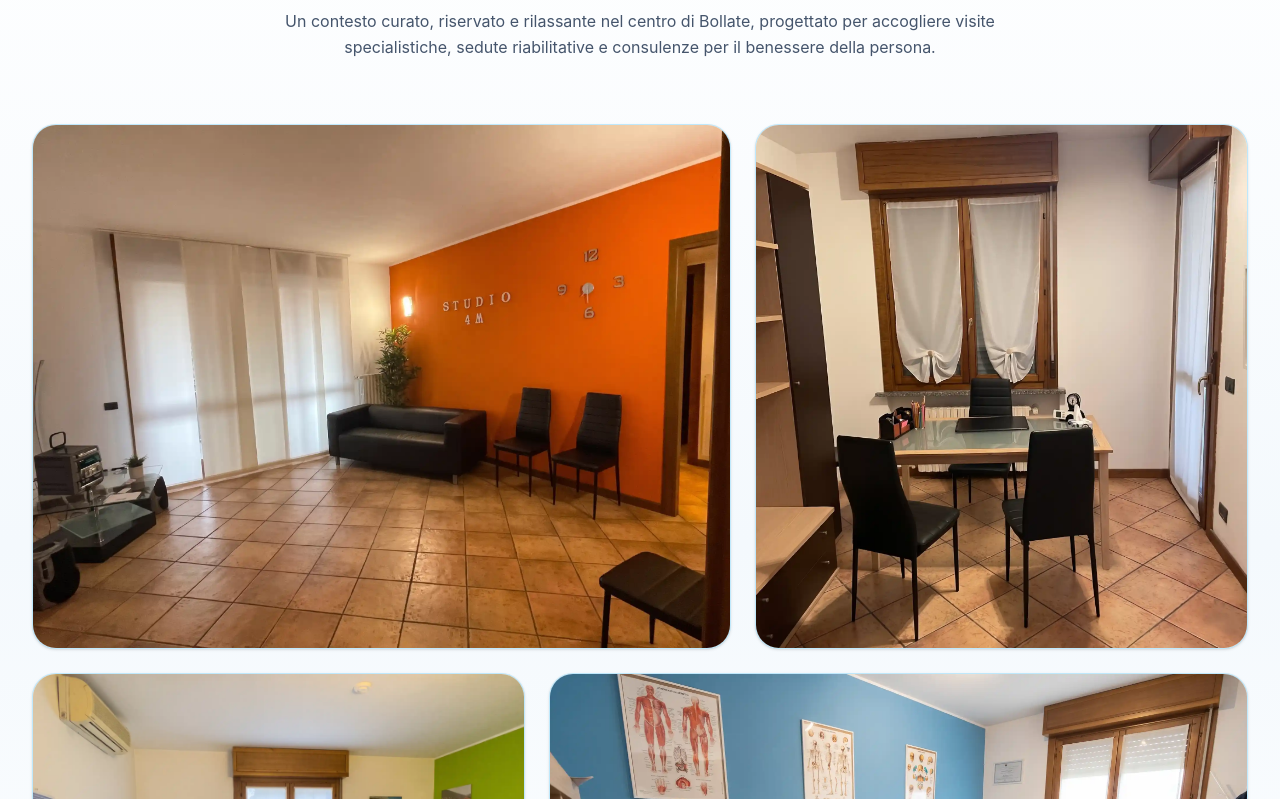
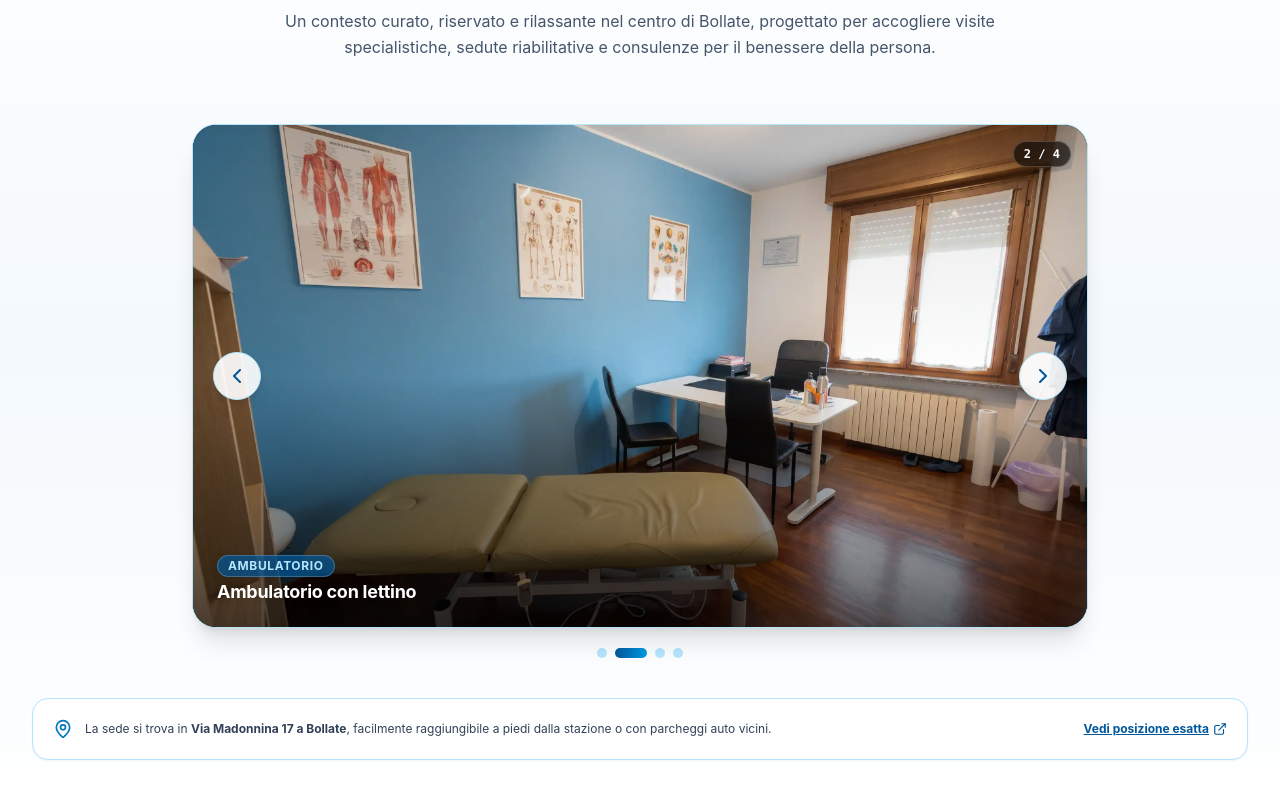
Before and after one commit to RiccardoDiRosa/StudioMedico4M, a React (Vite) app: page / in a window 1280 px wide. Shown: the part 5341-6140 px from the top of the page. Built offline with nearby package versions, Linux system fonts and the light colour scheme; a web font is replaced by a local one.

Commit message:
feat(gallery): add interactive photo carousel with 4s autoplay, arrow controls, and touch swipe

```diff
--- /dev/null
+++ b/src/components/StudioPhotoCarousel.tsx
@@ -0,0 +1,146 @@
+import React, { useState, useEffect, useRef, useCallback } from 'react';
+import { STUDIO_PHOTOS } from '../data/studio';
+import { ChevronLeft, ChevronRight } from 'lucide-react';
+
+export const StudioPhotoCarousel: React.FC = () => {
+  const [currentIndex, setCurrentIndex] = useState(0);
+  const [isPaused, setIsPaused] = useState(false);
+  const timerRef = useRef<ReturnType<typeof setInterval> | null>(null);
+
+  const nextSlide = useCallback(() => {
+    setCurrentIndex((prev) => (prev + 1) % STUDIO_PHOTOS.length);
+  }, []);
+
+  const prevSlide = useCallback(() => {
+    setCurrentIndex((prev) => (prev - 1 + STUDIO_PHOTOS.length) % STUDIO_PHOTOS.length);
+  }, []);
+
+  const goToSlide = (index: number) => {
+    setCurrentIndex(index);
+  };
+
+  // Autoplay every 4 seconds (4000ms)
+  useEffect(() => {
+    if (isPaused) return;
+
+    timerRef.current = setInterval(() => {
+      nextSlide();
+    }, 4000);
+
+    return () => {
+      if (timerRef.current) clearInterval(timerRef.current);
+    };
+  }, [isPaused, nextSlide, currentIndex]);
+
+  // Touch / swipe support for mobile
+  const touchStartX = useRef<number | null>(null);
+  const touchEndX = useRef<number | null>(null);
+
+  const handleTouchStart = (e: React.TouchEvent) => {
+    touchStartX.current = e.targetTouches[0].clientX;
+  };
+
+  const handleTouchMove = (e: React.TouchEvent) => {
+    touchEndX.current = e.targetTouches[0].clientX;
+  };
+
+  const handleTouchEnd = () => {
+    if (!touchStartX.current || !touchEndX.current) return;
+    const distance = touchStartX.current - touchEndX.current;
+    if (distance > 50) {
+      nextSlide();
+    } else if (distance < -50) {
+      prevSlide();
+    }
+    touchStartX.current = null;
+    touchEndX.current = null;
+  };
+
+  return (
+    <div
+      className="relative max-w-4xl mx-auto w-full"
+      onMouseEnter={() => setIsPaused(true)}
+      onMouseLeave={() => setIsPaused(false)}
+    >
+      {/* Main framed carousel container */}
+      <div
+        className="relative aspect-[16/10] sm:aspect-[16/9] w-full rounded-2xl sm:rounded-3xl overflow-hidden border border-[#b3e5fc] shadow-xl bg-slate-900 group select-none"
+        onTouchStart={handleTouchStart}
+        onTouchMove={handleTouchMove}
+        onTouchEnd={handleTouchEnd}
+      >
+        {STUDIO_PHOTOS.map((photo, index) => {
+          const isActive = index === currentIndex;
+          return (
+            <div
+              key={photo.id}
+              className={`absolute inset-0 transition-opacity duration-700 ease-in-out ${
+                isActive ? 'opacity-100 z-10' : 'opacity-0 z-0 pointer-events-none'
+              }`}
+            >
+              <img
+                src={photo.url}
+                alt={`${photo.title} - Studio 4M Bollate`}
+                className="w-full h-full object-cover"
+                loading={index === 0 ? 'eager' : 'lazy'}
+              />
+              <div className="absolute inset-0 bg-gradient-to-t from-black/60 via-transparent to-black/10 pointer-events-none" />
+
+              {/* Room label at bottom left */}
+              <div className="absolute bottom-4 left-4 sm:bottom-6 sm:left-6 text-white max-w-md pointer-events-none drop-shadow-md">
+                <span className="text-[10px] sm:text-xs font-bold uppercase tracking-wider text-[#b3e5fc] bg-[#01579b]/70 backdrop-blur-md px-2.5 py-0.5 rounded-full inline-block mb-1 border border-white/20">
+                  {photo.badge}
+                </span>
+                <h3 className="text-sm sm:text-lg font-bold font-sans leading-tight">
+                  {photo.title}
+                </h3>
+              </div>
+            </div>
+          );
+        })}
+
+        {/* Freccia Sinistra (Prev) */}
+        <button
+          type="button"
+          onClick={prevSlide}
+          className="absolute left-3 sm:left-5 top-1/2 -translate-y-1/2 z-20 w-10 h-10 sm:w-12 sm:h-12 rounded-full bg-white/90 hover:bg-white text-[#01579b] hover:text-[#0277bd] shadow-lg border border-[#b3e5fc] flex items-center justify-center transition-all active:scale-95 focus-ring"
+          aria-label="Foto precedente"
+        >
+          <ChevronLeft className="w-5 h-5 sm:w-6 sm:h-6" />
+        </button>
+
+        {/* Freccia Destra (Next) */}
+        <button
+          type="button"
+          onClick={nextSlide}
+          className="absolute right-3 sm:right-5 top-1/2 -translate-y-1/2 z-20 w-10 h-10 sm:w-12 sm:h-12 rounded-full bg-white/90 hover:bg-white text-[#01579b] hover:text-[#0277bd] shadow-lg border border-[#b3e5fc] flex items-center justify-center transition-all active:scale-95 focus-ring"
+          aria-label="Foto successiva"
+        >
+          <ChevronRight className="w-5 h-5 sm:w-6 sm:h-6" />
+        </button>
+
+        {/* Counter pill at top right */}
+        <div className="absolute top-3 right-3 sm:top-4 sm:right-4 z-20 bg-black/60 backdrop-blur-md text-white text-[11px] sm:text-xs font-mono font-bold px-2.5 py-1 rounded-full border border-white/20">
+          {currentIndex + 1} / {STUDIO_PHOTOS.length}
+        </div>
+      </div>
+
+      {/* Dots Indicator below */}
+      <div className="flex items-center justify-center gap-2 mt-4 sm:mt-5">
+        {STUDIO_PHOTOS.map((photo, index) => (
+          <button
+            key={photo.id}
+            type="button"
+            onClick={() => goToSlide(index)}
+            className={`transition-all rounded-full focus-ring ${
+              index === currentIndex
+                ? 'w-8 h-2.5 bg-gradient-to-r from-[#01579b] to-[#039be5]'
+                : 'w-2.5 h-2.5 bg-[#b3e5fc] hover:bg-[#039be5]/60'
+            }`}
+            aria-label={`Vai a foto ${index + 1}: ${photo.title}`}
+          />
+        ))}
+      </div>
+    </div>
+  );
+};
--- a/src/pages/HomePage.tsx
+++ b/src/pages/HomePage.tsx
@@ -1,9 +1,10 @@
 import React, { useState } from 'react';
-import { STUDIO_CONFIG, STUDIO_MODEL_NOTE, STUDIO_PHOTOS } from '../data/studio';
+import { STUDIO_CONFIG, STUDIO_MODEL_NOTE } from '../data/studio';
 import { STUDIO_SERVICES } from '../data/services';
 import { PROFESSIONISTI, CATEGORIES_CONFIG } from '../data/professionisti';
 import { ServiceCard } from '../components/ServiceCard';
 import { ProfessionalCard } from '../components/ProfessionalCard';
+import { StudioPhotoCarousel } from '../components/StudioPhotoCarousel';
 import { HolisticEmblem } from '../components/HolisticEmblem';
 import { WaveDivider } from '../components/WaveDivider';
 import { SEOHead } from '../components/SEOHead';
@@ -551,27 +552,8 @@ export const HomePage: React.FC<HomePageProps> = ({ onNavigate, onSelectProfessi
             </p>
           </div>
 
-          {/* Studio Photos Gallery (foto ufficiali definitive) */}
-          <div className="grid grid-cols-1 md:grid-cols-12 gap-4 sm:gap-6">
-            {[
-              { photo: STUDIO_PHOTOS[0], span: 'md:col-span-7', ratio: 'aspect-[4/3]', pos: 'object-center' },
-              { photo: STUDIO_PHOTOS[2], span: 'md:col-span-5', ratio: 'aspect-[4/5] md:aspect-auto', pos: 'object-center' },
-              { photo: STUDIO_PHOTOS[3], span: 'md:col-span-5', ratio: 'aspect-[4/3] md:aspect-auto', pos: 'object-center' },
-              { photo: STUDIO_PHOTOS[1], span: 'md:col-span-7', ratio: 'aspect-[16/10] md:aspect-[16/9]', pos: 'object-center' }
-            ].map(({ photo, span, ratio, pos }) => (
-              <figure
-                key={photo.id}
-                className={`group relative ${span} ${ratio} rounded-3xl overflow-hidden border border-[#b3e5fc]/80 hover:border-[#039be5] shadow-sm hover:shadow-xl hover:shadow-[#039be5]/10 transition-all bg-slate-100`}
-              >
-                <img
-                  src={photo.url}
-                  alt={`${photo.title} - Studio 4M Bollate`}
-                  className={`absolute inset-0 w-full h-full object-cover ${pos} group-hover:scale-105 transition-transform duration-700`}
-                  loading="lazy"
-                />
-              </figure>
-            ))}
-          </div>
+          {/* Studio Photos Interactive Carousel with 4s autoplay & arrows */}
+          <StudioPhotoCarousel />
 
           {/* Quick Info Strip */}
           <div className="mt-6 sm:mt-10 p-4 sm:p-5 rounded-2xl bg-white border border-[#b3e5fc] shadow-xs flex flex-col sm:flex-row items-center justify-between gap-3 sm:gap-4 text-xs text-slate-700">
```
